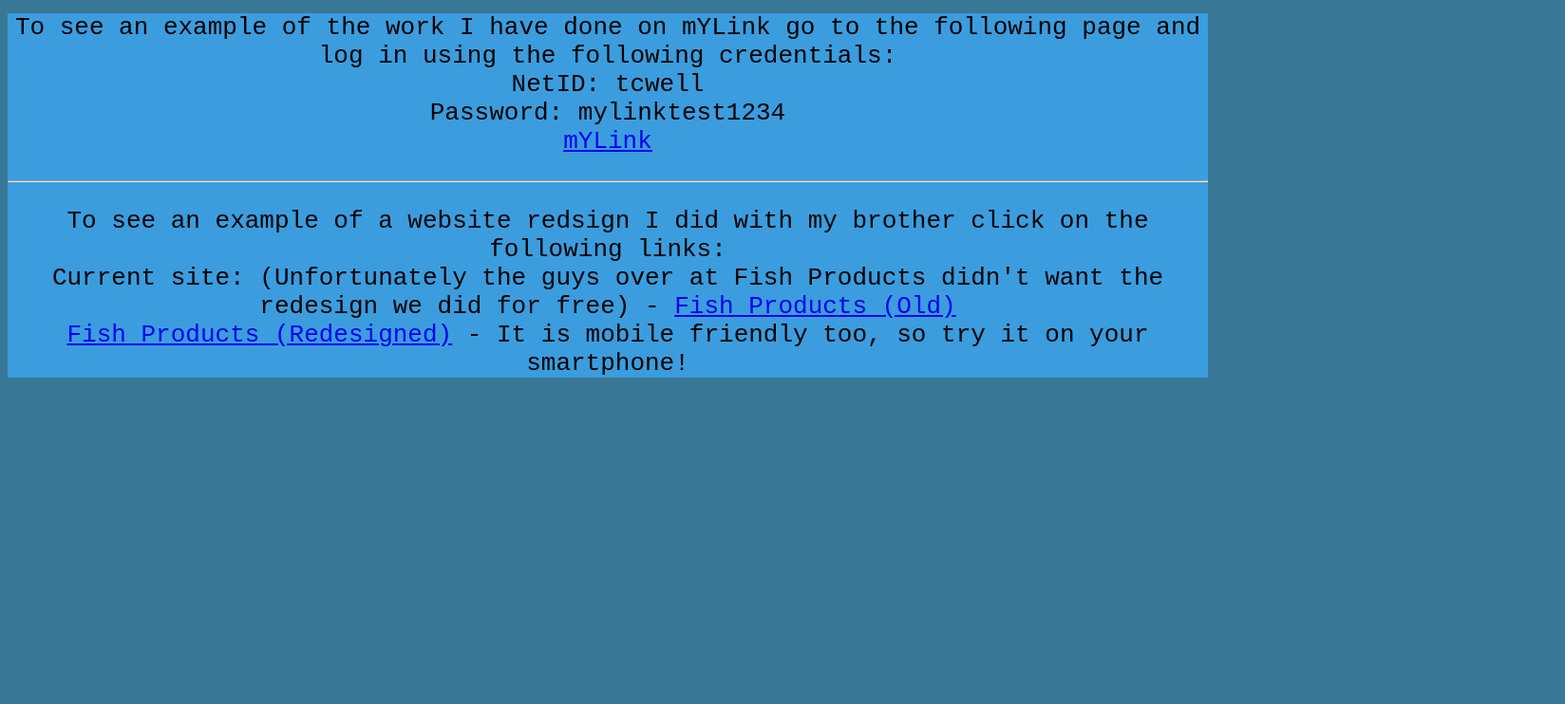
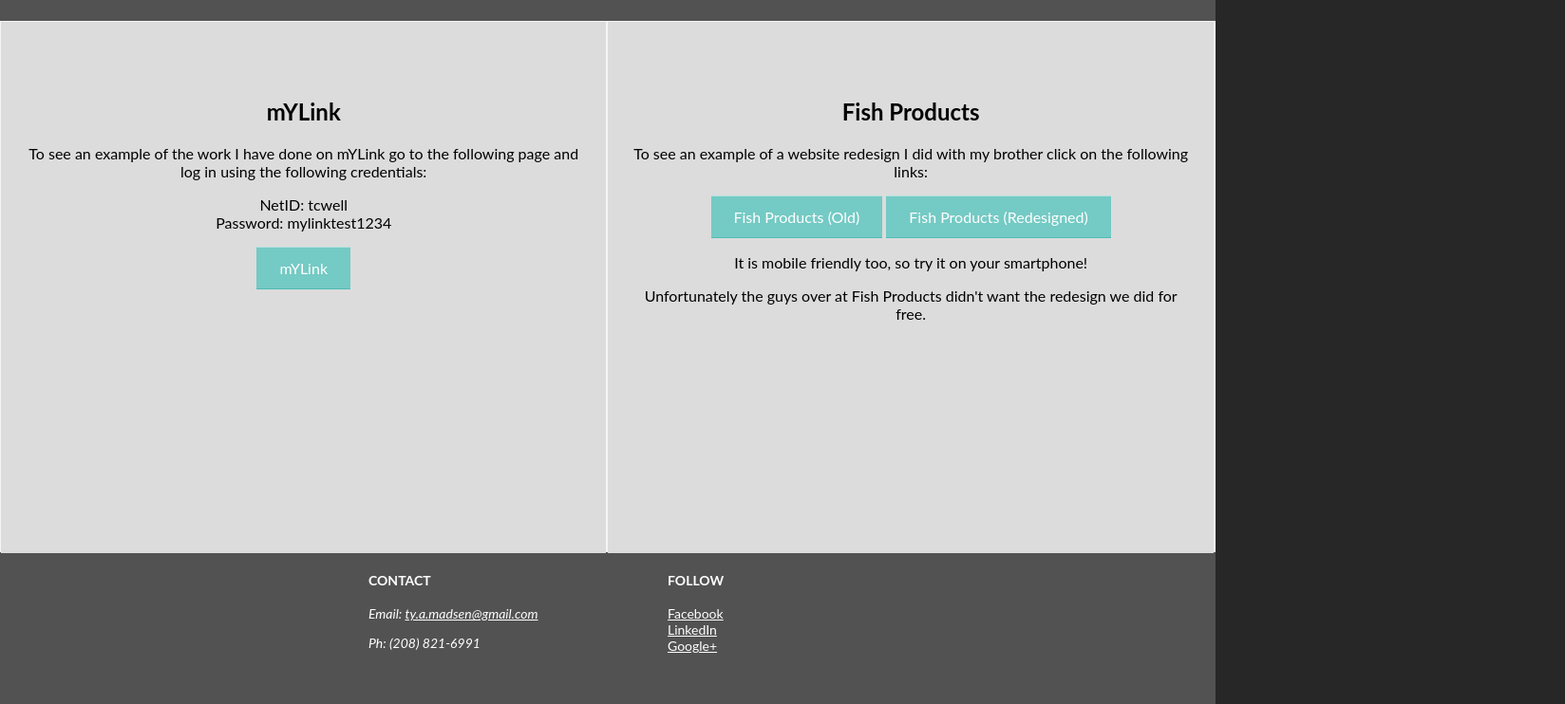
Before and after one commit to tymadsen/portfolio, a plain HTML site: page index.html in a window 1280 px wide. Shown: the part 58-800 px from the top of the page at 95% size, 1648 px wide, since content can reach past the window. Drawn offline with Linux system fonts and the light colour scheme.

Commit message:
Redesign

```diff
--- a/index.html
+++ b/index.html
@@ -3,42 +3,154 @@
 <head>
   <style>
     #header, #content{
-      background: rgb(59, 157, 222);
+      /*background: rgb(59, 157, 222);*/
       /*color: white;*/
       text-align: center;
-      font: 2em monospace;
+      /*font: 2em monospace;*/
+    }
+    #mylink-pane, #fish-pane{
+      padding: 60px 1.66667em 120px;
+    }
+    #footer{
+      color: white;
+    }
+    #content{
+      height: 70%;
+    }
+    .panes, .pane, .pane-content{
+      height: 100%;
+    }
+    .panes{
+      background-color: whitesmoke;
+    }
+    .row{
+      height: 100%;
+      position: relative;
+      left: 30%
+    }
+    .widget-title{
+      text-transform: uppercase;
+    }
+    .button{
+      border: 1px solid #4fbcb4;
+      border-width: 1px 0;
+      border-top-color: rgba(255,255,255,0.45);
+      cursor: pointer;
+      text-decoration: none;
+      display: inline-block;
+      padding: 12px 24px;
+      transition: background-color 300ms ease-out;
+      background-color: #74cac4;
+      color: #fff;
+      transition: background-color 300ms ease-out;
+    }
+    .pane-content{
+      width: 49.8%;
+      float: left;
+      background-color: gainsboro;
+      margin: 1px;
+    }
+    header{
+      height: 10%;
+    }
+    footer{
+      height: 20%;
+    }
+    a{
+      color: inherit;
+      text-decoration: underline;
     }
     body{
-      background: rgb(56, 120, 150);
+      background: rgba(255, 255, 255, .2);
+      margin: 0px;
+      font-family: Lato,Calibri,Verdana,Arial,sans-serif;
+    }
+    html{
+      background: #272727;
+    }
+    ul{
+      padding: 0px;
+      list-style-type: none;
+    }
+    div .row{
+      text-align: center;
+    }
+    section{
+      width: 25%;
+      float: left;
+    }
+    footer{
+      position: relative;
+      /*float: left;*/
+      padding: 0px 10px;
+      /*margin: 0% 2%;*/
+      /*left: 30%;*/
+      text-align: left;
+      font-size: 14px;
     }
   </style>
 </head>
   <body>
-    <div id="header">
-      <h3>Welcome to my Github Portfolio!</h3>
-    </div>
+    <header id="header">
+      <h1>Welcome to my Github Portfolio!</h1>
+    </header>
     <div id="content">
-      <p>
-      To see an example of the work I have done on mYLink go to the following page and log in using the following credentials:
-      <br>
+      <div class="panes">
+        <div class="pane">
+          <section class="pane-content">
+            <div id="mylink-pane">
+              <h2>mYLink</h2>
+              <p>To see an example of the work I have done on mYLink go to the following page and log in using the following credentials:</p>
+
               <label>NetID: tcwell</label>
               <br>
               <label>Password: mylinktest1234</label>
               <br>
-      <a target="_blank" href="http://mylink.byu.edu">mYLink</a>
-      <br>
-      </p>
-      <hr>
-      <p>
-        To see an example of a website redsign I did with my brother click on the following links:
-        <br>
-        <span>Current site: (Unfortunately the guys over at Fish Products didn't want the redesign we did for free) - </span>
-        <a target="_blank" href="http://www.fishproducts.com/">Fish Products (Old)</a>
-        <br>
-        <a target="_blank" href="http://tymadsen.github.io/fishproducts/">Fish Products (Redesigned)</a> -
-        <span>It is mobile friendly too, so try it on your smartphone!</span>
+              <p class="read-more-bar">
+                <a class="button" target="_blank" href="http://mylink.byu.edu">mYLink</a>
               </p>
             </div>
+          </section>
+          <section class="pane-content">
+            <div id="fish-pane">
+              <h2>Fish Products</h2>
+              <p>To see an example of a website redesign I did with my brother click on the following links:</p>
+              <p class="read-more-bar">
+                <a target="_blank" class="button" href="http://www.fishproducts.com/">Fish Products (Old)</a>
+                <a target="_blank" class="button" href="http://tymadsen.github.io/fishproducts/">Fish Products (Redesigned)</a>
+                <p>It is mobile friendly too, so try it on your smartphone!</p>
+                <p>Unfortunately the guys over at Fish Products didn't want the redesign we did for free.</p>
+              </p>
+            </div>
+          </section>
+        </div>
+      </div>
+    </div>
+
+    <footer id="footer">
+      <div class="row">
+        <section id="text-4" class="widget widget_text">
+          <h4 class="widget-title">Contact</h4>
+          <div class="textwidget">
+            <address>
+              <p>Email: <a href="mailto:ty.a.madsen@gmail.com">ty.a.madsen@gmail.com</a></p>
+              <p>Ph: (208) 821-6991</p>
+            </address>
+          </div>
+        </section>
+
+        <section id="nav_menu-3" class="widget widget_nav_menu">
+          <h4 class="widget-title">Follow</h4>
+          <div class="menu-social-media-container">
+            <ul id="menu-social-media" class="menu">
+              <li id="menu-item-4306" class="menu-item menu-item-type-custom menu-item-object-custom menu-item-4306"><a target="_blank" href="https://www.facebook.com/ty.madsen.92">Facebook</a></li>
+              <li id="menu-item-4307" class="menu-item menu-item-type-custom menu-item-object-custom menu-item-4307"><a target="_blank" href="https://www.linkedin.com/profile/view?id=376143800">LinkedIn</a></li>
+              <li id="menu-item-4308" class="menu-item menu-item-type-custom menu-item-object-custom menu-item-4308"><a target="_blank" href="https://plus.google.com/108578233841743138433">Google+</a></li>
+            </ul>
+          </div>
+        </section>
+      </div>
+    </footer>
 
   </body>
 </html>
```
Lines whose indentation alone changed are shown as unchanged.
